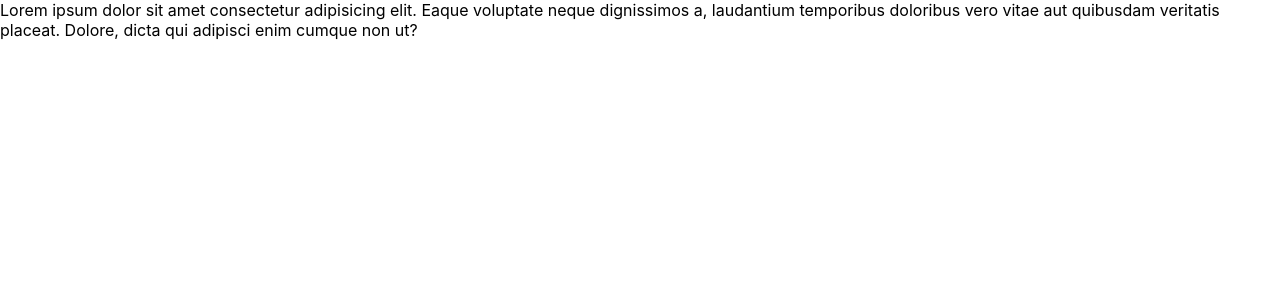
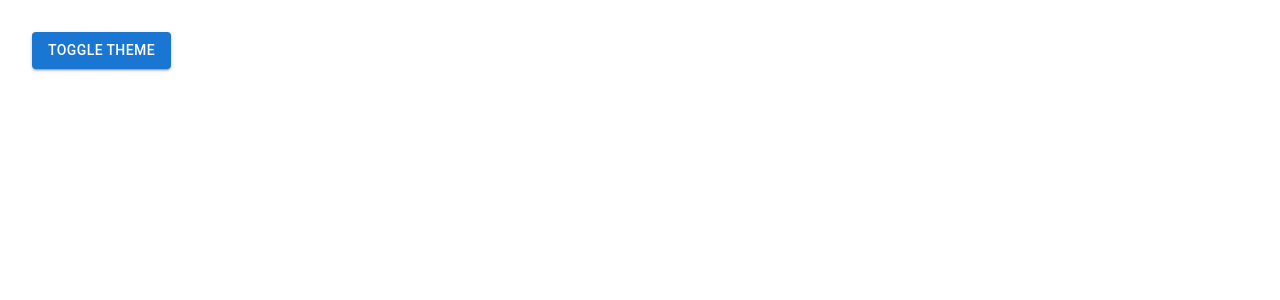
Before and after one commit to matinamani/dropp-code-challange, a React (Create React App) app: page / in a window 1280 px wide. Shown: the top 300 px of the page. Built offline with nearby package versions, Linux system fonts and the light colour scheme.

Commit message:
custom ThemeProvider created

```diff
--- a/src/App.js
+++ b/src/App.js
@@ -1,10 +1,14 @@
-const App = () => (
-    <>
-        Lorem ipsum dolor sit amet consectetur adipisicing elit. Eaque voluptate
-        neque dignissimos a, laudantium temporibus doloribus vero vitae aut
-        quibusdam veritatis placeat. Dolore, dicta qui adipisci enim cumque non
-        ut?
-    </>
-)
+import Button from '@mui/material/Button'
+import { useTheme } from './contexts/ThemeContext'
+
+const App = () => {
+    const { toggleTheme } = useTheme()
+
+    return (
+        <Button variant="contained" onClick={toggleTheme} sx={{ m: 4 }}>
+            Toggle Theme
+        </Button>
+    )
+}
 
 export default App
--- /dev/null
+++ b/src/contexts/ThemeContext.js
@@ -0,0 +1,31 @@
+import { useState, createContext, useContext } from 'react'
+import { ThemeProvider as MuiThemeProvider, CssBaseline } from '@mui/material'
+
+import { LIGHT_THEME, DARK_THEME } from '../themes'
+
+const ThemeContext = createContext()
+const useTheme = () => {
+    const value = useContext(ThemeContext)
+    if (value === undefined) throw new Error()
+    return value
+}
+
+const ThemeProvider = ({ children }) => {
+    const [theme, setTheme] = useState(LIGHT_THEME)
+    const toggleTheme = () =>
+        setTheme(theme === LIGHT_THEME ? DARK_THEME : LIGHT_THEME)
+
+    return (
+        <ThemeContext.Provider
+            value={{ themeMode: theme.palette.mode, toggleTheme }}
+        >
+            <MuiThemeProvider theme={theme}>
+                <CssBaseline />
+                {children}
+            </MuiThemeProvider>
+        </ThemeContext.Provider>
+    )
+}
+
+export default ThemeProvider
+export { useTheme }
--- a/src/index.js
+++ b/src/index.js
@@ -2,10 +2,18 @@ import React from 'react'
 import ReactDOM from 'react-dom/client'
 import './index.css'
 import App from './App'
+import ThemeProvider from './contexts/ThemeContext'
 
 const root = ReactDOM.createRoot(document.getElementById('root'))
+
+const UiContainer = () => (
+    <ThemeProvider>
+        <App />
+    </ThemeProvider>
+)
+
 root.render(
     <React.StrictMode>
-        <App />
+        <UiContainer />
     </React.StrictMode>
 )
--- /dev/null
+++ b/src/themes/index.js
@@ -0,0 +1,13 @@
+import { createTheme } from '@mui/material/styles'
+
+export const LIGHT_THEME = createTheme({
+    palette: {
+        mode: 'light',
+    },
+})
+
+export const DARK_THEME = createTheme({
+    palette: {
+        mode: 'dark',
+    },
+})
```
